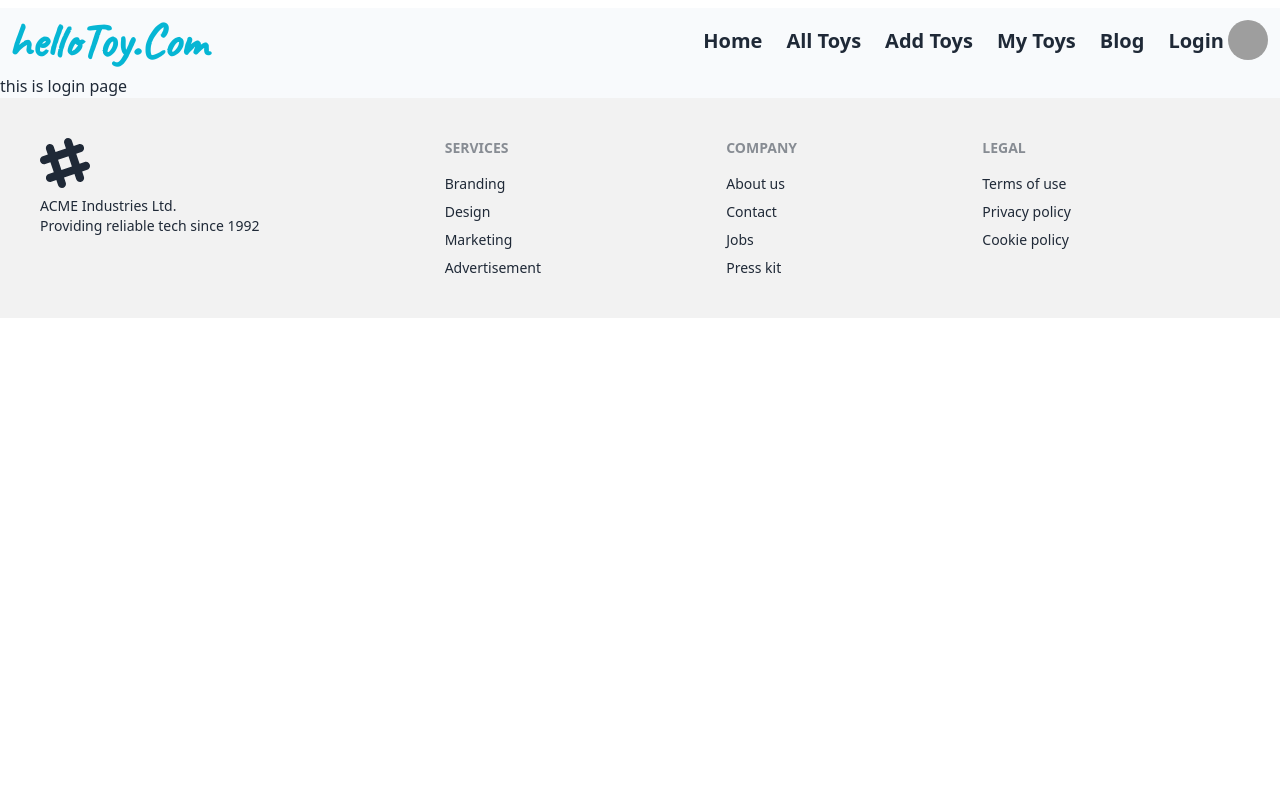
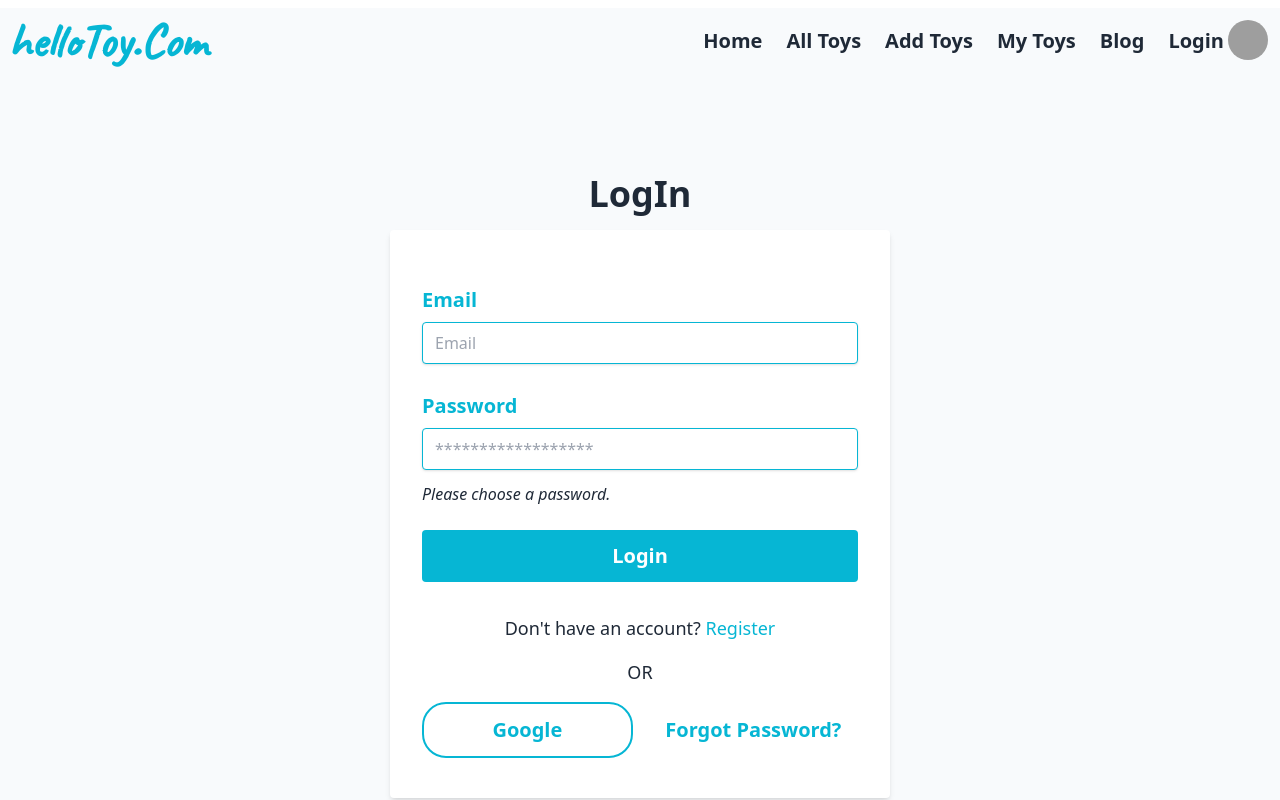
Before and after one commit to Sarowar-Hossain/HelloToy_Client_Project, a React (Vite) app: page /login in a window 1280 px wide. Shown: the top 800 px of the page. Built offline with nearby package versions, Linux system fonts and the light colour scheme; grey boxes are pictures that could not be loaded.

Commit message:
login and register ui done

```diff
--- a/package.json
+++ b/package.json
@@ -18,6 +18,7 @@
     "moment": "^2.29.4",
     "react": "^18.2.0",
     "react-dom": "^18.2.0",
+    "react-icons": "^4.8.0",
     "react-rating": "^2.0.5",
     "react-router-dom": "^6.11.2",
     "react-tabs": "^6.0.1",
--- a/src/pages/Login/Login.jsx
+++ b/src/pages/Login/Login.jsx
@@ -1,11 +1,88 @@
-import React from 'react';
+import React from "react";
+import { Link } from "react-router-dom";
+import { FaGoogle } from "react-icons/fa";
 
 const Login = () => {
-    return (
-        <div>
-            this is login page
-        </div>
-    );
+  const handleLogin = (e) => {
+    e.preventDefault();
+    const email = e.target.email.value;
+    const password = e.target.password.value;
+
+    console.log(email, password);
+  };
+
+  return (
+    <div className="flex h-screen max-w-screen max-h-screen justify-center items-center">
+      <div className="w-[500px] h-[600px]">
+        <h1 className="text-center font-semibold text-4xl mb-4">LogIn</h1>
+        <form
+          onSubmit={handleLogin}
+          className="bg-white shadow-md rounded py-10 px-8 pt-14 mb-4"
+        >
+          <div className="mb-4">
+            <label
+              className="block text-cyan-500 text-xl font-semibold mb-2"
+              for="username"
+            >
+              Email
+            </label>
+            <input
+              className="shadow appearance-none border border-cyan-500 rounded w-full py-2 px-3 text-gray-700 mb-3"
+              name="email"
+              required
+              type="email"
+              placeholder="Email"
+            />
+          </div>
+          <div className="mb-6">
+            <label
+              className="block text-cyan-500 text-xl font-semibold mb-2"
+              for="password"
+            >
+              Password
+            </label>
+            <input
+              className="shadow appearance-none border border-cyan-500 rounded w-full py-2 px-3 text-gray-700 mb-3"
+              name="password"
+              required
+              type="password"
+              placeholder="******************"
+            />
+            <p className=" text-base italic">Please choose a password.</p>
+          </div>
+          <div className="flex items-center justify-between">
+            <button
+              className="bg-cyan-500 hover:bg-cyan-700 w-full text-white text-xl font-bold py-3 px-6 rounded "
+              type="submit"
+            >
+              Login
+            </button>
+          </div>
+          <p className="text-center mt-8 text-lg">
+            Don't have an account?{" "}
+            <Link to="/register" className="text-cyan-500">
+              Register
+            </Link>{" "}
+          </p>
+          <p className="text-center my-4 text-lg">OR</p>
+          <div className="flex items-center text-center gap-4">
+            <button
+              className="border-cyan-500 hover:bg-cyan-500 border-2 text-cyan-500 hover:text-white rounded-3xl text-center w-1/2 gap-4 px-4  py-3  text-xl font-bold"
+              type="button"
+            >
+              Google
+            </button>
+            <a
+              className="inline-block w-1/2 align-baseline text-cyan-500 text-xl font-semibold"
+              href="#"
+            >
+              Forgot Password?
+            </a>
+          </div>
+        </form>
+      </div>
+    </div>
+  );
 };
 
 export default Login;
--- a/src/pages/Register/Register.jsx
+++ b/src/pages/Register/Register.jsx
@@ -1,11 +1,101 @@
-import React from 'react';
+import React from "react";
+import { Link } from "react-router-dom";
 
 const Register = () => {
-    return (
-        <div>
-            this is Register page
-        </div>
-    );
+
+
+    const handleRegister =(e)=>{
+        e.preventDefault();
+        const name = e.target.name.value;
+        const email = e.target.email.value;
+        const password = e.target.password.value;
+        const photo = e.target.photo.value;
+        console.log(name, email, photo, password);
+    }
+
+  return (
+    <div className="flex h-screen max-w-screen max-h-screen justify-center items-center">
+      <div className="w-[500px] h-[600px]">
+        <h1 className="text-center font-semibold text-4xl mb-4">Register</h1>
+        <form onSubmit={handleRegister} className="bg-white shadow-md rounded py-10 px-8 pt-14 mb-4">
+          <div className="mb-2">
+            <label
+              className="block text-cyan-500 text-xl font-semibold mb-2"
+              for="username"
+            >
+              Name
+            </label>
+            <input
+              className="shadow appearance-none border border-cyan-500 rounded w-full py-2 px-3 text-gray-700 mb-3"
+              name="name"
+              required
+              type="text"
+              placeholder="Your name"
+            />
+          </div>
+          <div className="mb-2">
+            <label
+              className="block text-cyan-500 text-xl font-semibold mb-2"
+              for="username"
+            >
+              Email
+            </label>
+            <input
+              className="shadow appearance-none border border-cyan-500 rounded w-full py-2 px-3 text-gray-700 mb-3"
+              name="email"
+              required
+              type="email"
+              placeholder="Your email"
+            />
+          </div>
+          <div className="mb-2">
+            <label
+              className="block text-cyan-500 text-xl font-semibold mb-2"
+              for="password"
+            >
+              Password
+            </label>
+            <input
+              className="shadow appearance-none border border-cyan-500 rounded w-full py-2 px-3 text-gray-700 mb-3"
+              name="password"
+              required
+              type="password"
+              placeholder="******************"
+            />
+          </div>
+          <div className="mb-2">
+            <label
+              className="block text-cyan-500 text-xl font-semibold mb-2"
+              for="username"
+            >
+              Photo URL
+            </label>
+            <input
+              className="shadow appearance-none border border-cyan-500 rounded w-full py-2 px-3 text-gray-700 mb-3"
+              name="photo"
+              required
+              type="text"
+              placeholder="Your Photo URL"
+            />
+          </div>
+          <div className="flex items-center justify-between">
+            <button
+              className="bg-cyan-500 hover:bg-cyan-700 w-full text-white text-xl font-bold py-3 px-6 rounded "
+              type="submit"
+            >
+              Register
+            </button>
+          </div>
+          <p className="text-center mt-8 text-lg">
+            Already have an account?{" "}
+            <Link to="/login" className="text-cyan-500">
+              Login
+            </Link>{" "}
+          </p>
+        </form>
+      </div>
+    </div>
+  );
 };
 
 export default Register;
--- a/src/pages/ShopByCategory/CategoryCard.jsx
+++ b/src/pages/ShopByCategory/CategoryCard.jsx
@@ -9,9 +9,9 @@ const CategoryCard = ({ category }) => {
 
   return (
     // <div className="flex">
-    <div className="card w-96 bg-base-100 shadow-xl text-center">
-      <figure>
-        <img src={picture} alt="Shoes" />
+    <div className="card w-[450px] bg-base-100 shadow-xl text-center">
+      <figure className="">
+        <img className="" src={picture} alt="Shoes" />
       </figure>
       <div className="card-body mx-auto">
         <h2 className="text-center text-gray-800 font-bold text-2xl">Name: {name}</h2>
--- a/src/router/Router.jsx
+++ b/src/router/Router.jsx
@@ -10,6 +10,7 @@ import MyToys from '../pages/MyToys/MyToys'
 import Blog from '../pages/Blog/Blog'
 import Login from '../pages/Login/Login'
 import NotFound from "../NotFound/NotFound";
+import Register from "../pages/Register/Register";
 
 export const router = createBrowserRouter([
     {
@@ -39,6 +40,10 @@ export const router = createBrowserRouter([
             {
                 path: 'login',
                 element: <Login></Login>
+            },
+            {
+                path: 'register',
+                element: <Register></Register>
             }
         ]
     },
```
Also changed, not shown: 1 other file (tests, documents, lock files or other folders).
